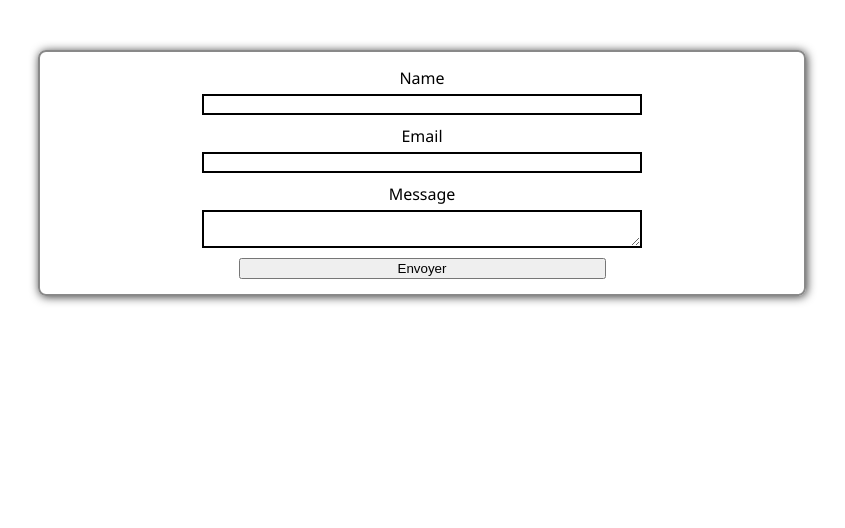
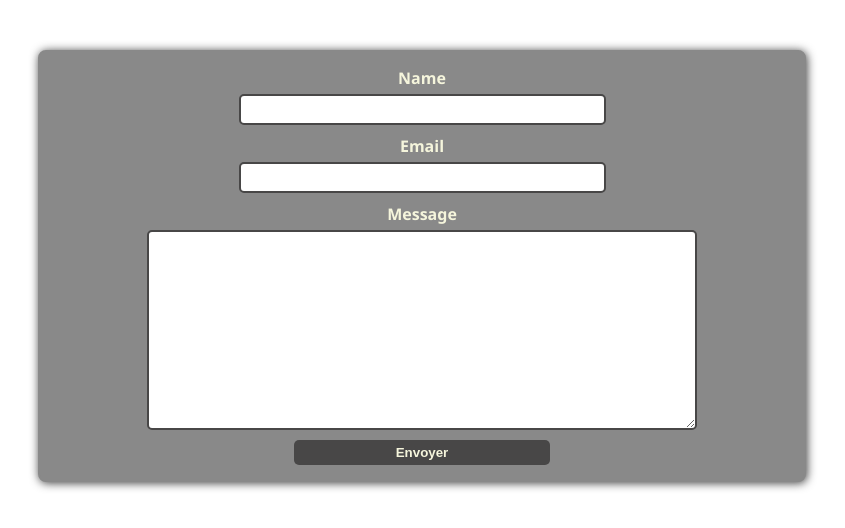
Before and after one commit to Neordan/react-form-test, a React (Create React App) app: page / in a window 1280 px wide. Shown: the top 528 px of the page, without its empty margins (218-1063 px from the left). Built offline with nearby package versions, Linux system fonts and the light colour scheme; the HTML template or start-up script is replaced by a standard one.

Commit message:
Finition du css de mon formulaire

```diff
--- a/src/FormTemplate.js
+++ b/src/FormTemplate.js
@@ -12,7 +12,7 @@ const FormTemplate = () => {
 
         // Envoie le formulaire via EmailJS en utilisant la référence du formulaire
         emailjs
-            .sendForm('service_jiwg0tn', 'template_pqn415f', form.current, 'z0M5yTmtGUHErJ_2E')
+            .sendForm('service_jiwg0t', 'template_pqn415f', form.current, 'z0M5yTmtGUHErJ_2E')
             .then((result) => {
                 console.log(result.text);
 
@@ -29,7 +29,7 @@ const FormTemplate = () => {
 
             }, (error) => {
                 console.log(error.text);
-                formMess.innerHTML = "<p class='error'> Une erreur est survenue, veuillez réessayer </p> ! </p>";
+                formMess.innerHTML = "<p class='Error'> Une erreur est survenue, veuillez réessayer !</p>";
             });
     };
 
--- a/src/index.css
+++ b/src/index.css
@@ -24,22 +24,67 @@ form {
   border-radius: 8px;
   padding: 15px;
   box-shadow: 1px 1px 10px #3b3b3b;
+  background: #898989;
 }
 
 label {
   font-size: 1rem;
   font-family: "Segoe UI", Tahoma, Geneva, Verdana, sans-serif;
-  font-weight: 500;
+  font-weight: 700;
+  color: beige;
 }
 
 input,
 textarea {
-  width: 60%;
   margin: 5px 0 10px 0;
+  padding: 6px;
   outline: none;
-  border: 2px solid #000;
+  border: 2px solid #484747;
+  border-radius: 5px;
+}
+
+input {
+  width: 50%;
+}
+
+textarea {
+  width: 75%;
+  height: 200px;
 }
 
 button {
-  width: 50%;
+  width: 35%;
+  background: #484747;
+  border: none;
+  border-radius: 5px;
+  padding: 5px;
+  color: beige;
+  cursor: pointer;
+  font-weight: 700;
 }
+
+button:hover {
+  color: #484747;
+  background: beige;
+}
+
+.form-message {
+
+  margin: 10px auto;
+  text-align: center;
+}
+
+.Success, .Error {
+  padding: 5px;
+
+  color: beige;
+  border-radius: 5px;
+}
+
+.Success {
+  background: green;
+}
+
+.Error {
+  background: red;
+}
```
